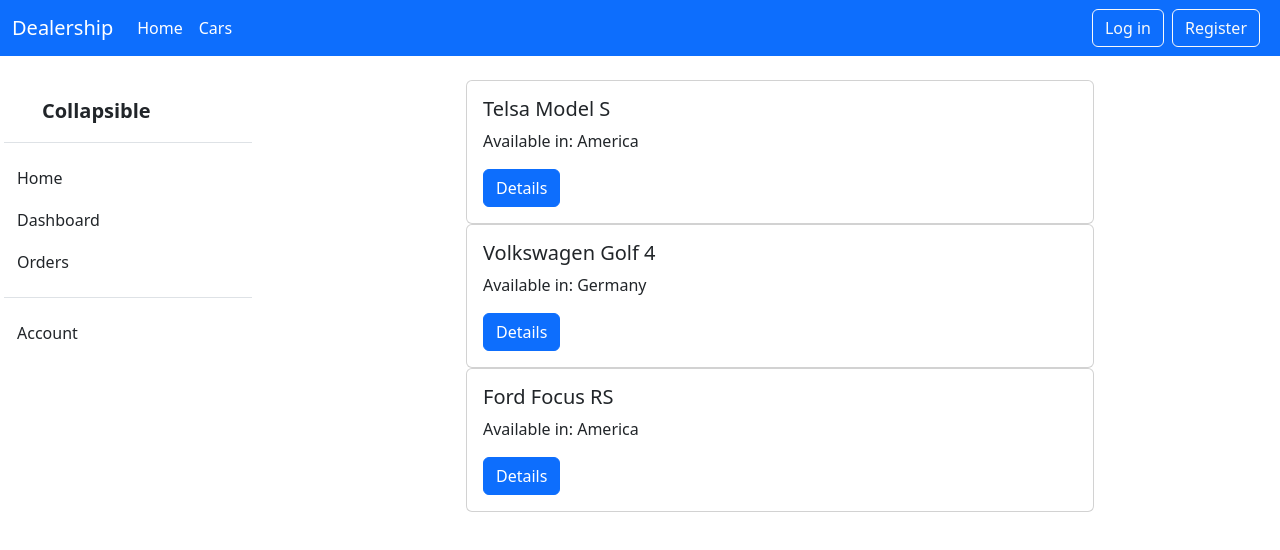
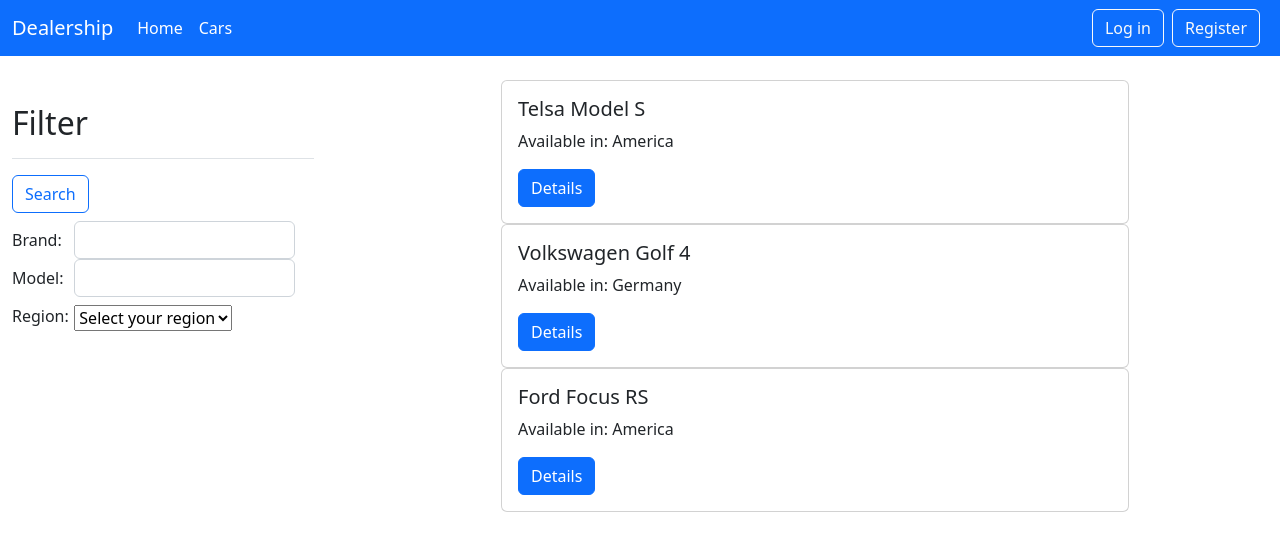
Before and after one commit to peczedavid/CarDealership, a Vue app in the folder Frontend/vue-router-project/: page /cars in a window 1280 px wide. Shown: the top 550 px of the page. Built offline with nearby package versions, Linux system fonts and the light colour scheme.

Commit message:
Routing mostly done

```diff
--- a/Frontend/vue-router-project/src/App.vue
+++ b/Frontend/vue-router-project/src/App.vue
@@ -13,4 +13,5 @@ export default {
 };
 </script>
 
-<style></style>
+<style>
+</style>
--- a/Frontend/vue-router-project/src/components/SideBarComponent.vue
+++ b/Frontend/vue-router-project/src/components/SideBarComponent.vue
@@ -1,84 +1,41 @@
 <template>
-  <!-- <div
-  style=".offcanvas: show"
-    class="offcanvas offcanvas-start"
-    tabindex="-1"
-    id="offcanvas"
-    aria-labelledby="offcanvasLabel"
-  >
-    <div class="offcanvas-header">
-      <h5 class="offcanvas-title" id="offcanvasLabel">Offcanvas</h5>
-      <button
-        type="button"
-        class="btn-close text-reset"
-        data-bs-dismiss="offcanvas"
-        aria-label="Close"
-      ></button>
-    </div>
-    <div class="offcanvas-body">
-      Content for the offcanvas goes here. You can place just about any
-      Bootstrap component or custom elements here.
-    </div>
-  </div> -->
-  <div class="flex-shrink-0 p-3 bg-white" style="width: 280px;">
-    <a href="/" class="d-flex align-items-center pb-3 mb-3 link-dark text-decoration-none border-bottom">
-      <svg class="bi me-2" width="30" height="24"><use xlink:href="#bootstrap"></use></svg>
-      <span class="fs-5 fw-semibold">Collapsible</span>
-    </a>
-    <ul class="list-unstyled ps-0">
-      <li class="mb-1">
-        <button class="btn btn-toggle align-items-center rounded collapsed" data-bs-toggle="collapse" data-bs-target="#home-collapse" aria-expanded="false">
-          Home
-        </button>
-        <div class="collapse" id="home-collapse" style="">
-          <ul class="btn-toggle-nav list-unstyled fw-normal pb-1 small">
-            <li><a href="#" class="link-dark rounded">Overview</a></li>
-            <li><a href="#" class="link-dark rounded">Updates</a></li>
-            <li><a href="#" class="link-dark rounded">Reports</a></li>
-          </ul>
+  <div class="felx-shrink-0 p-4 bg-white" style="width: 350px">
+    <ul class="list-unstyled">
+      <h2 class="">Filter</h2>
+      <li class="border-top my-3"></li>
+    </ul>
+    <form>
+      <button class="btn btn-outline-primary mb-2" type="submit">Search</button>
+      <div class="form-group row">
+        <label for="inputBrand" class="me-2 col-sm-2 col-form-label">Brand:</label>
+        <div class="col-sm-9">
+          <input type="text" class="form-control" id="inputBrand">
         </div>
-      </li>
-      <li class="mb-1">
-        <button class="btn btn-toggle align-items-center rounded collapsed" data-bs-toggle="collapse" data-bs-target="#dashboard-collapse" aria-expanded="false">
-          Dashboard
-        </button>
-        <div class="collapse" id="dashboard-collapse">
-          <ul class="btn-toggle-nav list-unstyled fw-normal pb-1 small">
-            <li><a href="#" class="link-dark rounded">Overview</a></li>
-            <li><a href="#" class="link-dark rounded">Weekly</a></li>
-            <li><a href="#" class="link-dark rounded">Monthly</a></li>
-            <li><a href="#" class="link-dark rounded">Annually</a></li>
-          </ul>
+      </div>
+      <div class="form-group row">
+        <label for="inputModel" class="me-2 col-sm-2 col-form-label">Model:</label>
+        <div class="col-sm-9">
+          <input type="text" class="form-control" id="inputModel">
         </div>
-      </li>
-      <li class="mb-1">
-        <button class="btn btn-toggle align-items-center rounded collapsed" data-bs-toggle="collapse" data-bs-target="#orders-collapse" aria-expanded="false">
-          Orders
-        </button>
-        <div class="collapse" id="orders-collapse">
-          <ul class="btn-toggle-nav list-unstyled fw-normal pb-1 small">
-            <li><a href="#" class="link-dark rounded">New</a></li>
-            <li><a href="#" class="link-dark rounded">Processed</a></li>
-            <li><a href="#" class="link-dark rounded">Shipped</a></li>
-            <li><a href="#" class="link-dark rounded">Returned</a></li>
-          </ul>
+      </div>
+      <div class="form-group row">
+        <label for="inputRegion" class="me-2 col-sm-2 col-form-label">Region:</label>
+        <div class="col-sm-9">
+          <select class="mt-2" id="regionSelect">
+            <option value="" disabled selected>Select your region</option>
+            <!--TODO: ask from the database the available regions-->
+            <option value="america">America</option>
+            <option value="germany">Germany</option>
+            <option value="japan">Japan</option>
+            <option value="">All</option>
+          </select>
         </div>
-      </li>
-      <li class="border-top my-3"></li>
-      <li class="mb-1">
-        <button class="btn btn-toggle align-items-center rounded collapsed" data-bs-toggle="collapse" data-bs-target="#account-collapse" aria-expanded="false">
-          Account
-        </button>
-        <div class="collapse" id="account-collapse">
-          <ul class="btn-toggle-nav list-unstyled fw-normal pb-1 small">
-            <li><a href="#" class="link-dark rounded">New...</a></li>
-            <li><a href="#" class="link-dark rounded">Profile</a></li>
-            <li><a href="#" class="link-dark rounded">Settings</a></li>
-            <li><a href="#" class="link-dark rounded">Sign out</a></li>
-          </ul>
-        </div>
-      </li>
-    </ul>
+        <!-- <label for="inputRegion" class="me-2 col-sm-2 col-form-label">Region:</label>
+        <div class="col-sm-9">
+          <input type="text" class="form-control" id="inputRegion" placeholder="America">
+        </div> -->
+      </div>
+    </form>
   </div>
 </template>
 
@@ -86,4 +43,5 @@
 export default {};
 </script>
 
-<style></style>
+<style>
+</style>
--- a/Frontend/vue-router-project/src/components/SignUpForm.vue
+++ b/Frontend/vue-router-project/src/components/SignUpForm.vue
@@ -29,6 +29,8 @@
 </template>
 
 <script>
+import axios from "@/http-common"
+
 export default {
   name: 'SignUpForm',
   data() {
@@ -42,10 +44,14 @@ export default {
     }
   },
   methods: {
-    handleRegistration() {
-      console.log("User trying to register:");
-      console.log(this.user);
-    }
+    async handleRegistration() {
+      axios
+        .post("/auth/signup", this.user)
+        .then((result) => {
+          this.$router.push("/");
+        })
+        .catch((error) => alert(error));
+    },
   }
 };
 </script>
--- a/Frontend/vue-router-project/src/views/CarsView.vue
+++ b/Frontend/vue-router-project/src/views/CarsView.vue
@@ -1,7 +1,7 @@
 <template>
   <div class="row">
     <SideBarComponent />
-    <div class="container mx-auto col-lg-6">
+    <div class="container mx-auto col-lg-6 col-sm-6">
       <CarComponent v-for="car in cars" :key="car.id" :carData="car" />
     </div>
   </div>
--- a/Frontend/vue-router-project/src/views/HomeView.vue
+++ b/Frontend/vue-router-project/src/views/HomeView.vue
@@ -34,8 +34,9 @@
 </template>
 
 <script>
+import SideBarComponent from '@/components/SideBarComponent.vue';
 export default {
   name: "HomeView",
-  components: {},
+  components: { SideBarComponent },
 };
 </script>
```
